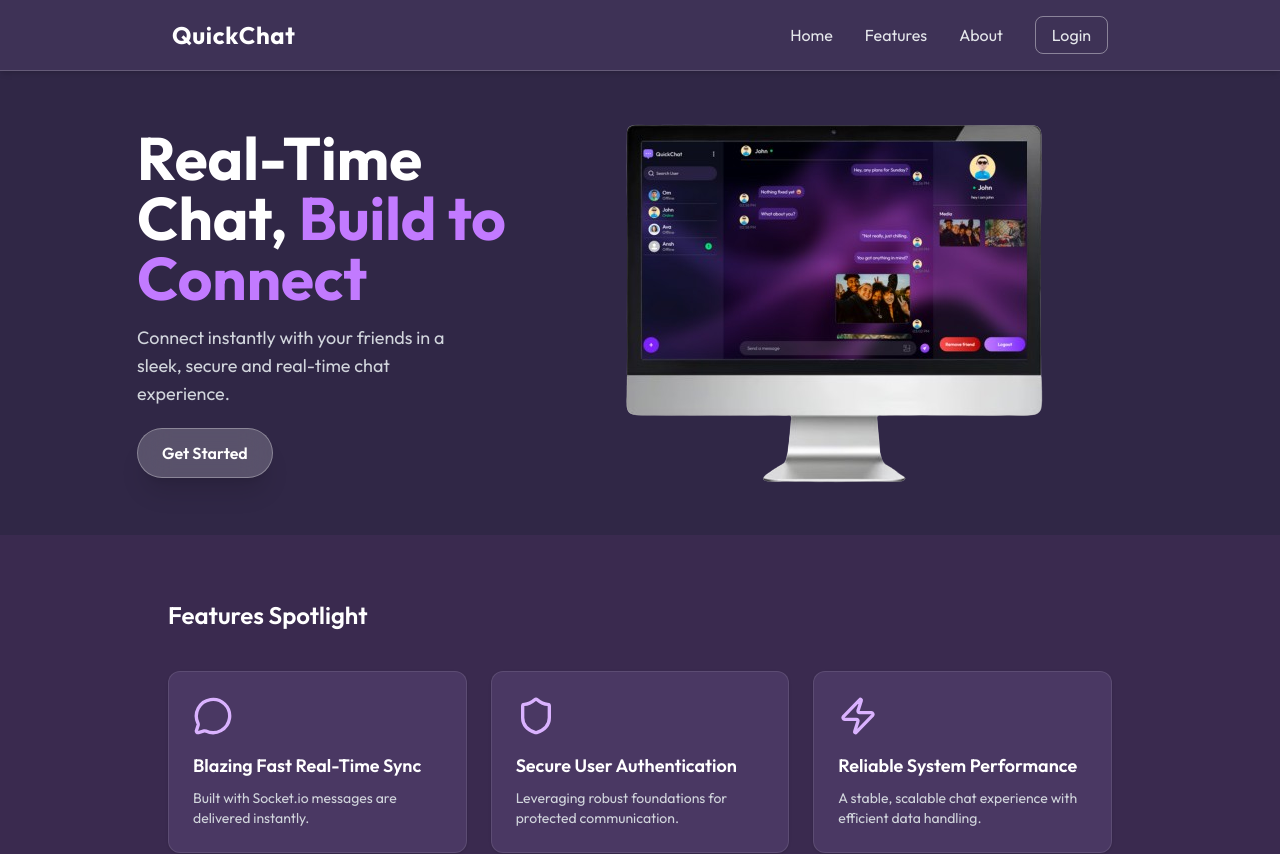
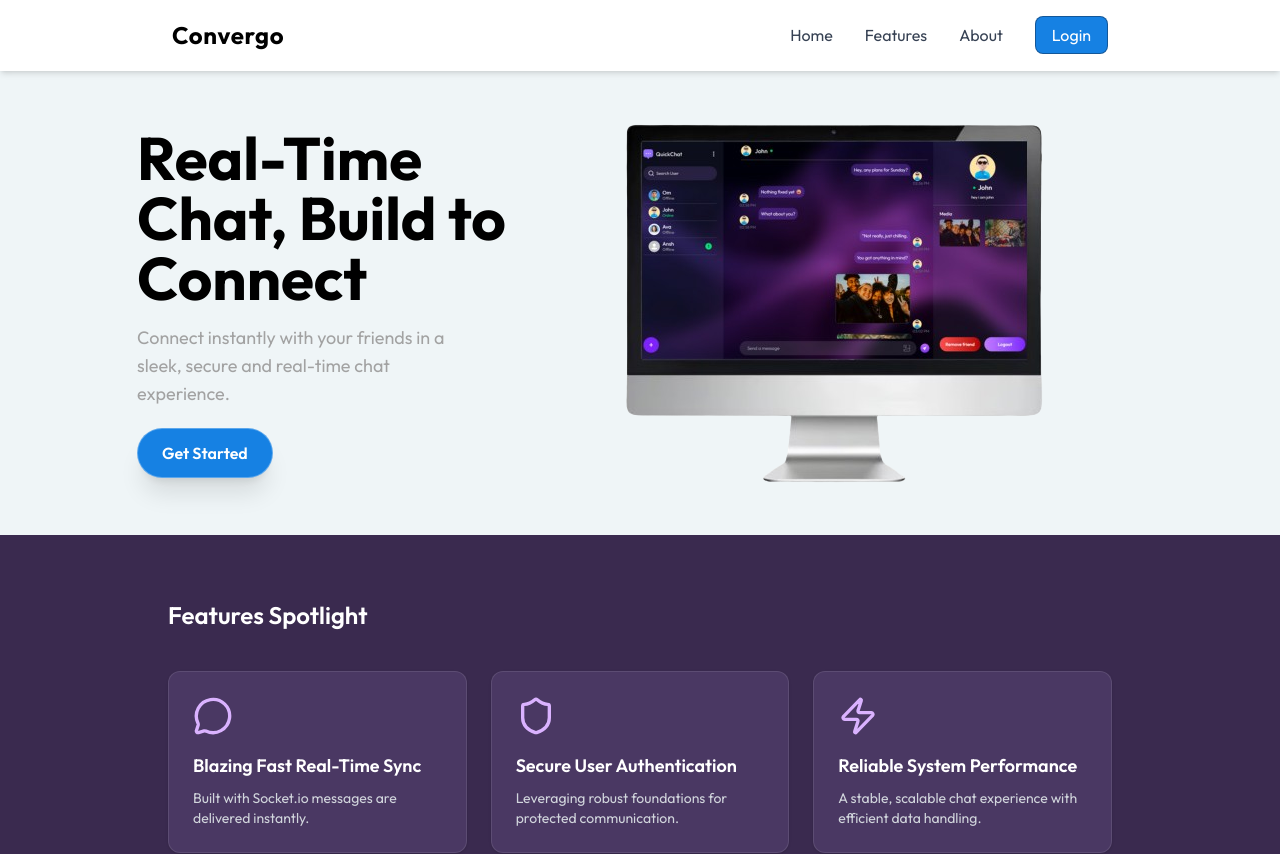
Before and after one commit to Paavan05/Chat-App, a React (Vite) app in the folder client/: page / in a window 1280 px wide. Shown: the top 854 px of the page. Built offline with nearby package versions, Linux system fonts and the light colour scheme; no server answers.

Commit message:
ui changes

```diff
--- a/client/src/components/Navbar.jsx
+++ b/client/src/components/Navbar.jsx
@@ -8,23 +8,23 @@ const Navbar = () => {
   return (
     <nav className="relative z-40 w-full flex items-center justify-between
       px-4 sm:px-6 md:px-8 lg:px-20 xl:px-43 py-4
-      bg-[#3E3256] border-b border-white/20 shadow-md">
+      bg-white border-b border-white/20 shadow-md">
 
       {/* Logo */}
-      <div className="text-white font-bold text-2xl tracking-wide">
-        QuickChat
+      <div className=" font-bold text-2xl tracking-wide">
+        Convergo
       </div>
 
       {/* Desktop Menu */}
-      <div className="hidden sm:flex items-center space-x-8 text-gray-200">
-        <NavLink to="/" className="hover:text-white transition">Home</NavLink>
-        <NavLink to="/feature" className="hover:text-white transition">Features</NavLink>
-        <NavLink to="/about" className="hover:text-white transition">About</NavLink>
+      <div className="hidden sm:flex items-center space-x-8 text-gray-700 ">
+        <NavLink to="/" className="hover:text-gray-00 transition">Home</NavLink>
+        <NavLink to="/feature" className="hover:text-gray-900 transition">Features</NavLink>
+        <NavLink to="/about" className="hover:text-gray-900 transition">About</NavLink>
 
         <NavLink
           to="/login"
-          className="px-4 py-1.5 border border-white/40 rounded-lg
-            hover:bg-white hover:text-[#3E3256] transition"
+          className="px-4 py-1.5 border border-gray-900/40 rounded-lg
+            hover:bg-[#3599FF] text-white bg-[#1681E3] transition"
         >
           Login
         </NavLink>
--- a/client/src/pages/HomePage.jsx
+++ b/client/src/pages/HomePage.jsx
@@ -20,20 +20,20 @@ export default function HomePage() {
 
 
         {/* Hero Section */}
-        <div className="w-full flex sm:flex-row flex-col justify-around  items-center bg-[#302746] px-4 sm:px-6 md:px-1 lg:px-20  xl:px-32 py-10 sm:py-0 ">
+        <div className="w-full flex sm:flex-row flex-col justify-around  items-center bg-[#EFF5F7] px-4 sm:px-6 md:px-1 lg:px-20  xl:px-32 py-10 sm:py-0">
           <motion.div
             initial={{ opacity: 0, y: -30 }}
             animate={{ opacity: 1, y: 0 }}
             transition={{ duration: 1 }}
             className="text-left sm:text-left z-10 pl-5 xl:pl-0 w-80 xl:w-2/5"
           >
-            <h1 className="text-4xl md:text-3xl xl:text-6xl font-bold mb-4">Real-Time Chat, <span className="text-purple-400">Build to Connect</span></h1>
-            <p className="text-gray-300 mb-5 xl:text-lg xl:w-80">Connect instantly with your friends in a sleek, secure and real-time chat experience.</p>
+            <h1 className="text-4xl text-black md:text-3xl xl:text-6xl font-bold mb-4">Real-Time Chat, <span className="text-black">Build to Connect</span></h1>
+            <p className="text-[#a2a2a2] mb-5 xl:text-lg xl:w-80">Connect instantly with your friends in a sleek, secure and real-time chat experience.</p>
             <motion.button
               whileHover={{ scale: 1.1 }}
               whileTap={{ scale: 0.95 }}
               onClick={() => navigate("/login")}
-              className="backdrop-blur-lg cursor-pointer bg-white/20 border border-white/30 shadow-xl text-white font-semibold px-6 py-3 rounded-full hover:bg-white/30 transition"
+              className="backdrop-blur-lg cursor-pointer bg-[#1681E3] border border-white/30 shadow-xl text-white font-semibold px-6 py-3 rounded-full hover:bg-[#0f66b8]"
             >
               Get Started
             </motion.button>
--- a/package.json
+++ /dev/null
@@ -1,5 +0,0 @@
-{
-  "dependencies": {
-    "styled-components": "^6.1.19"
-  }
-}
```
Also changed, not shown: 1 other file (tests, documents, lock files or other folders).
